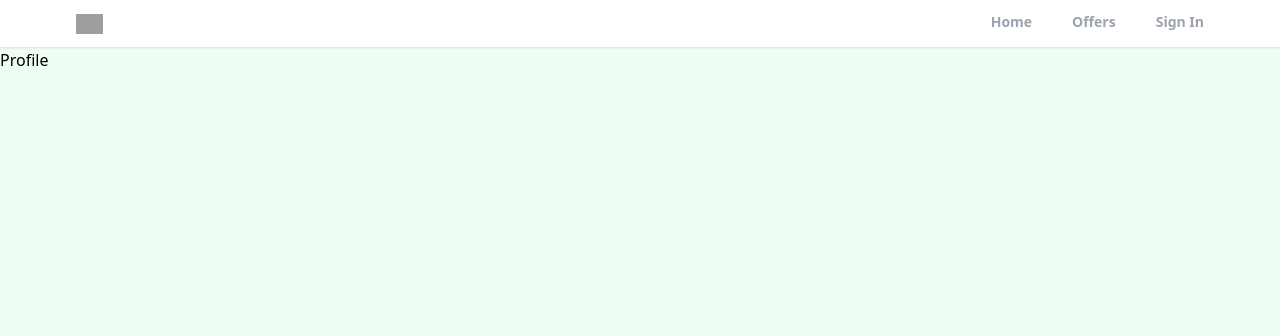
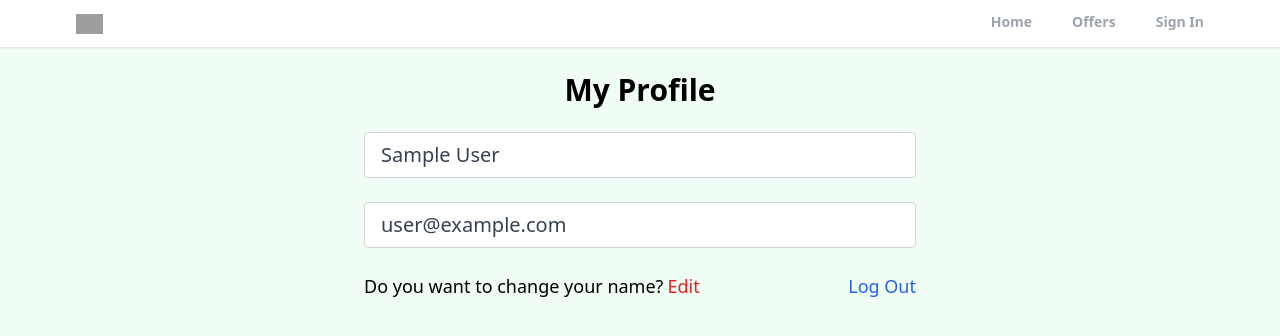
Before and after one commit to logandeveloper1000/real-estate-app, a React (Create React App) app: page /profile in a window 1280 px wide. Shown: the top 336 px of the page. Built offline with nearby package versions, Linux system fonts and the light colour scheme; no server answers; sample sign-in values are in the browser's storage; grey boxes are pictures that could not be loaded.

Commit message:
Private Route and Custom Hook for protection of the profile page and add the logout functionality

```diff
--- a/src/App.js
+++ b/src/App.js
@@ -5,6 +5,7 @@
 import Profile from "./pages/Profile";
 import SignIn from "./pages/SignIn";
 import SignUp from "./pages/SignUp";
+import PrivateRoute from "./components/PrivateRoute";
 import Header from './components/Header';
 import { ToastContainer } from "react-toastify";
 import "react-toastify/dist/ReactToastify.css";
@@ -18,6 +19,9 @@
         <Header/>
         <Routes>
           <Route path='/' element={<Home />} />
+          <Route path="/profile" element={<PrivateRoute/>}>
+            <Route path='/profile' element={<Profile />} />
+          </Route>
           <Route path='/forgot-password' element={<ForgotPassword />} />
           <Route path='/offers' element={<Offers />} />
           <Route path='/profile' element={<Profile />} />
--- a/src/components/Header.jsx
+++ b/src/components/Header.jsx
@@ -1,7 +1,17 @@
-import React from 'react'
+import {React, useEffect} from 'react'
 import {useLocation, useNavigate} from "react-router-dom"
-
+//
+import { getAuth,onAuthStateChanged } from "firebase/auth";
+//
 export default function Header() {
+  {/*////////CHECK USER////////*/}
+  useEffect(() => {
+    const auth = getAuth();
+    onAuthStateChanged(auth, (user) => {
+        console.log(user)
+    });
+  }, []);
+  {/*//////////////////////////*/}
   const location = useLocation();
   const navigate = useNavigate();
   function pathMatchRoute(route){
--- /dev/null
+++ b/src/components/PrivateRoute.jsx
@@ -0,0 +1,10 @@
+import { Outlet , Navigate} from 'react-router';
+import { useAuthStatus } from "../hooks/useAuthStatus";
+
+export default function PrivateRoute() {
+    const {loggedIn, checkingStatus} = useAuthStatus();
+    if(checkingStatus){
+        return <h3>Loading...</h3>
+    }
+  return loggedIn ? <Outlet/> : <Navigate to="/sign-in" />
+}
--- /dev/null
+++ b/src/hooks/useAuthStatus.jsx
@@ -0,0 +1,19 @@
+import { useEffect, useState } from "react";
+import { getAuth, onAuthStateChanged } from "firebase/auth";
+
+export function useAuthStatus() {
+  const [loggedIn, setLoggedIn] = useState(false);
+  const [checkingStatus, setCheckingStatus] = useState(true);
+
+  useEffect(() => {
+    const auth = getAuth();
+    console.log(auth);
+    onAuthStateChanged(auth, (user) => {
+      if (user) {
+        setLoggedIn(true);
+      }
+      setCheckingStatus(false);
+    });
+  }, []);
+  return { loggedIn, checkingStatus };
+}
--- a/src/pages/Profile.jsx
+++ b/src/pages/Profile.jsx
@@ -1,7 +1,41 @@
-import React from 'react'
+import {React, useState} from 'react'
+import { getAuth } from 'firebase/auth';
+import { useNavigate } from 'react-router';
 
 export default function Profile() {
+  const auth = getAuth();
+  const navigate = useNavigate();
+  const [formData, setFormData] = useState({
+    name: auth.currentUser.displayName,
+    email: auth.currentUser.email
+  })
+  const {name, email} = formData;
+  function onLogout(){
+    auth.signOut()
+    navigate("/sign-in")
+  }
   return (
-    <div>Profile</div>
+    <>
+      <section className="max-w-6xl mx-auto flex justify-center items-center flex-col">
+        <h1 className='text-3xl text-center mt-6 font-bold'>My Profile</h1>
+        <div className="w-full md:w-[50%] mt-6 px-3">
+          <form>
+            {/*Name Input*/}
+            <input type={"text"} id="name" value={name} disabled className='mb-6 w-full px-4 py-2 text-xl text-gray-700 bg-white border border-gray-300 rounded transition ease-in-out' ></input>
+
+            {/*Email Input*/}
+            <input type={"email"} id="email" value={email} disabled className='mb-6 w-full px-4 py-2 text-xl text-gray-700 bg-white border border-gray-300 rounded transition ease-in-out' ></input>
+
+            <div className="flex justify-between whitespace-nowrap text-sm sm:text-lg mb-6">
+              <p className="flex items-center ">
+                Do you want to change your name? <span className="text-red-600 hover:text-red-700 transition ease-in-out duration-200 ml-1 cursor-pointer">Edit</span>
+              </p>
+              <p onClick={onLogout} className="text-blue-600 hover:text-blue-800 transition duration-200 ease-in-out cursor-pointer">Log Out</p>
+            </div>
+
+          </form>
+        </div>
+      </section>
+    </>
   )
 }
--- a/src/pages/SignIn.jsx
+++ b/src/pages/SignIn.jsx
@@ -2,7 +2,7 @@
 import {AiFillEyeInvisible,AiFillEye} from 'react-icons/ai'
 import { Link, useNavigate } from "react-router-dom";
 import OAuth from '../components/OAuth';
-import { signInWithEmailAndPassword, getAuth } from "firebase/auth";
+import { signInWithEmailAndPassword, getAuth, onAuthStateChanged } from "firebase/auth";
 import { toast } from "react-toastify";
 
 export default function SignIn() {
@@ -19,6 +19,7 @@
       [e.target.id]: e.target.value
     }))
   }
+
   async function onSubmit(e){
     e.preventDefault()
     try{
```
